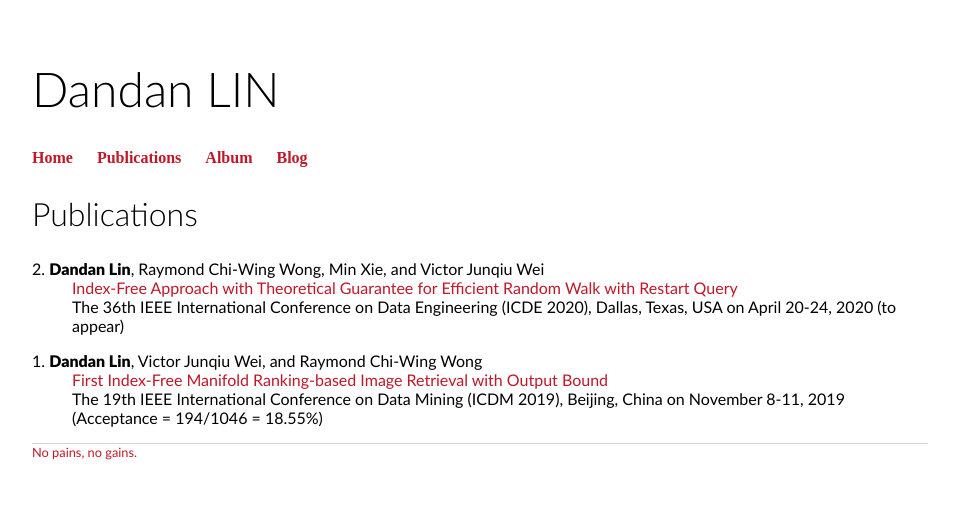
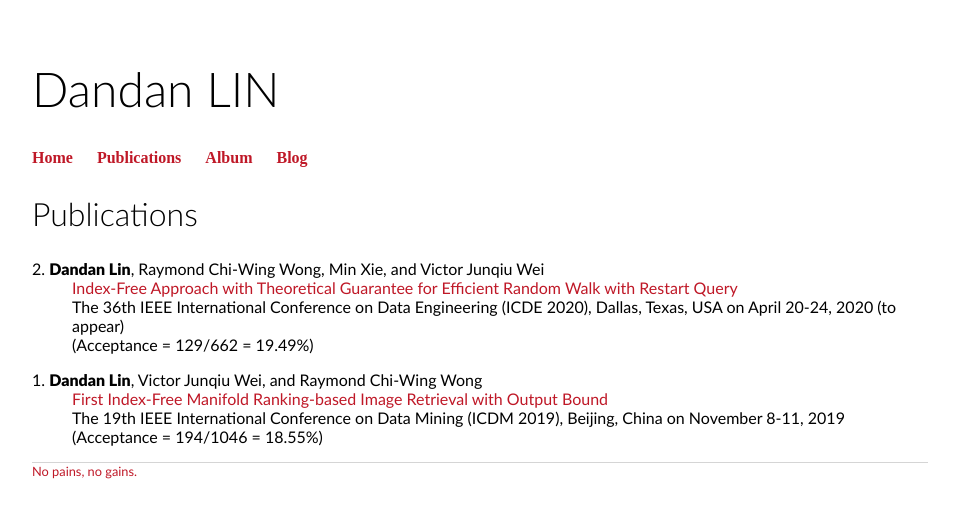
Before and after one commit to 2danlin/2danlin.github.io, a Jekyll site: the page built from publications/index.html, in a window 1280 px wide. Shown: the top 518 px of the page, without its empty margins (160-1119 px from the left). Built offline with Jekyll 4.4.1, drawn with Linux system fonts in a browser that asks for light colours.

Commit message:
Update index.html

```diff
--- a/publications/index.html
+++ b/publications/index.html
@@ -7,6 +7,7 @@ layout: default
 		<dt>2. <strong>Dandan Lin</strong>, Raymond Chi-Wing Wong, Min Xie, and Victor Junqiu Wei</dt>
 		<dd><a>Index-Free Approach with Theoretical Guarantee for Efficient Random Walk with Restart Query</a><dd>
 		<dd>The 36th IEEE International Conference on Data Engineering (ICDE 2020), Dallas, Texas, USA on April 20-24, 2020 (to appear)</dd>
+		<dd>(Acceptance = 129/662 = 19.49%)</dd>
 	</dl>
 	<dl>
 		<dt>1. <strong>Dandan Lin</strong>, Victor Junqiu Wei, and Raymond Chi-Wing Wong</dt>
```
